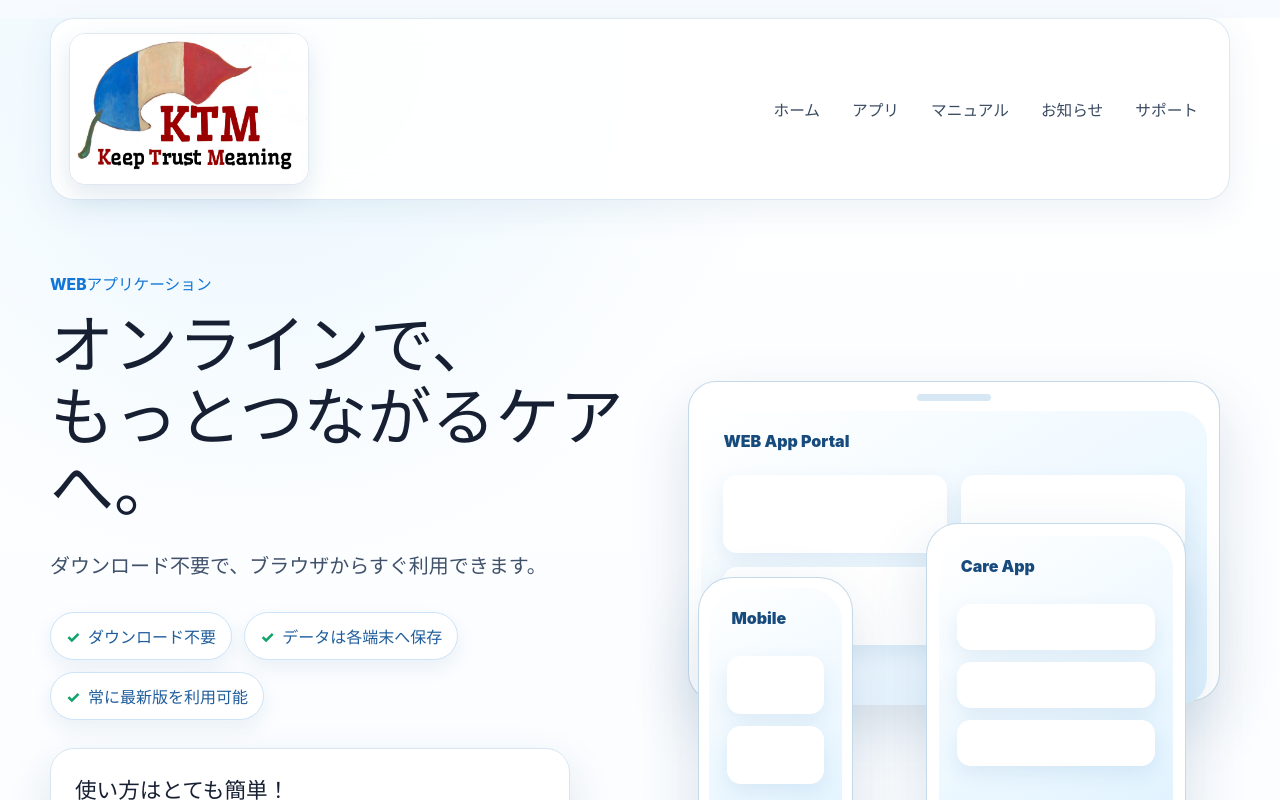
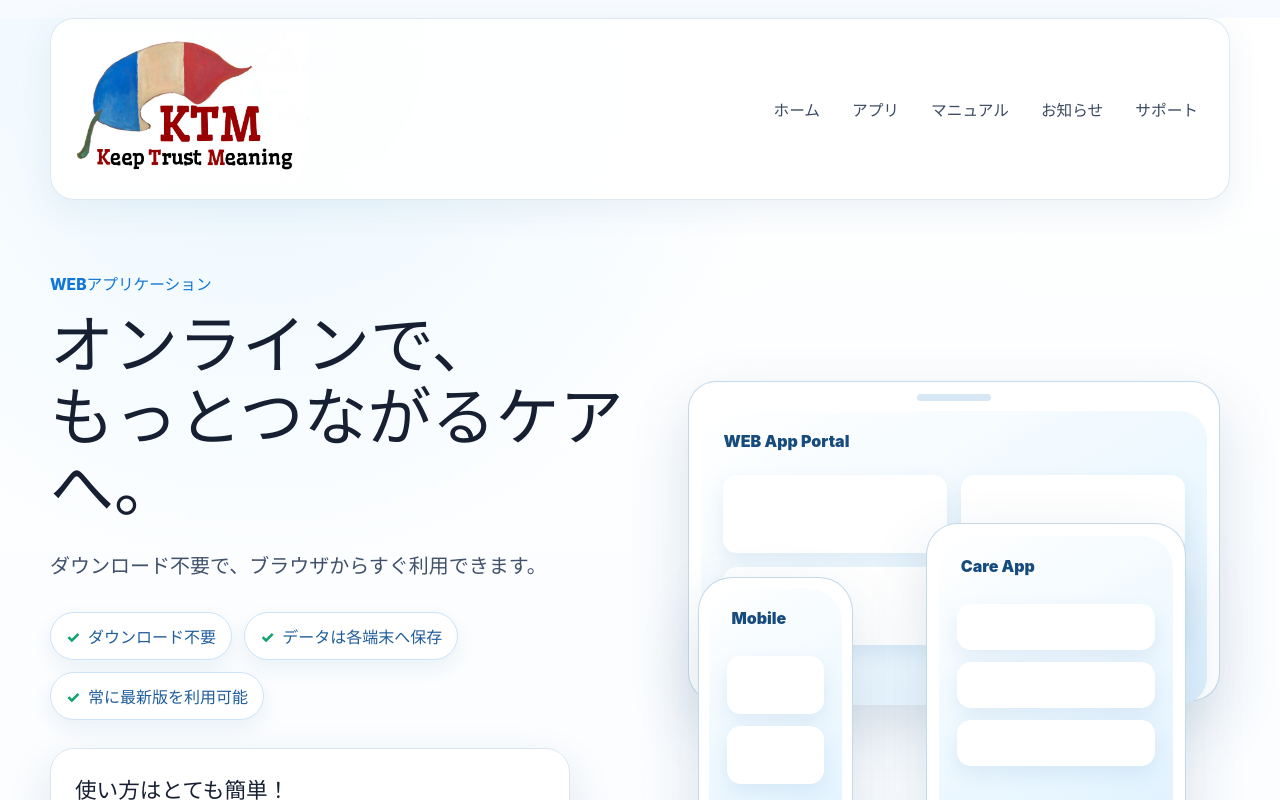
Before and after one commit to system-app-web/app-development, a React (Vite) app in the folder WEBアプリポータル/: page / in a window 1280 px wide. Shown: the top 800 px of the page. Built offline with nearby package versions, Linux system fonts and the light colour scheme.

Commit message:
Blend KTM logo into portal header

```diff
--- a/WEBアプリポータル/src/styles/global.css
+++ b/WEBアプリポータル/src/styles/global.css
@@ -62,10 +62,6 @@ a {
   display: block;
   width: 240px;
   height: 152px;
-  border: 1px solid #e2e8f0;
-  border-radius: 16px;
-  background: #ffffff;
-  box-shadow: 0 10px 24px rgba(31, 85, 137, 0.12);
   object-fit: cover;
   object-position: center;
 }
@@ -509,7 +505,6 @@ a {
   .brand-logo {
     width: 124px;
     height: 80px;
-    border-radius: 13px;
   }
 
   .hamburger {
```
